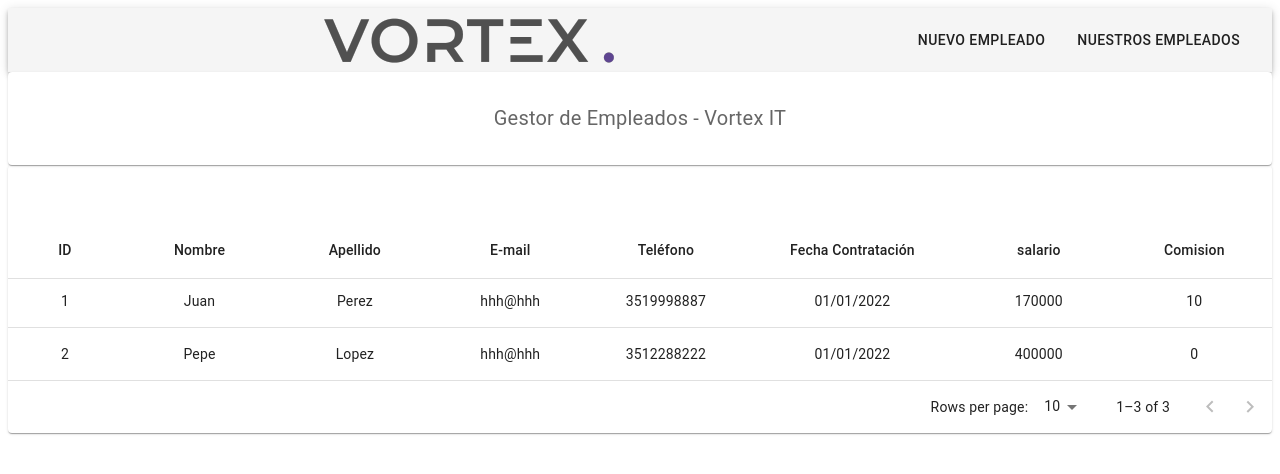
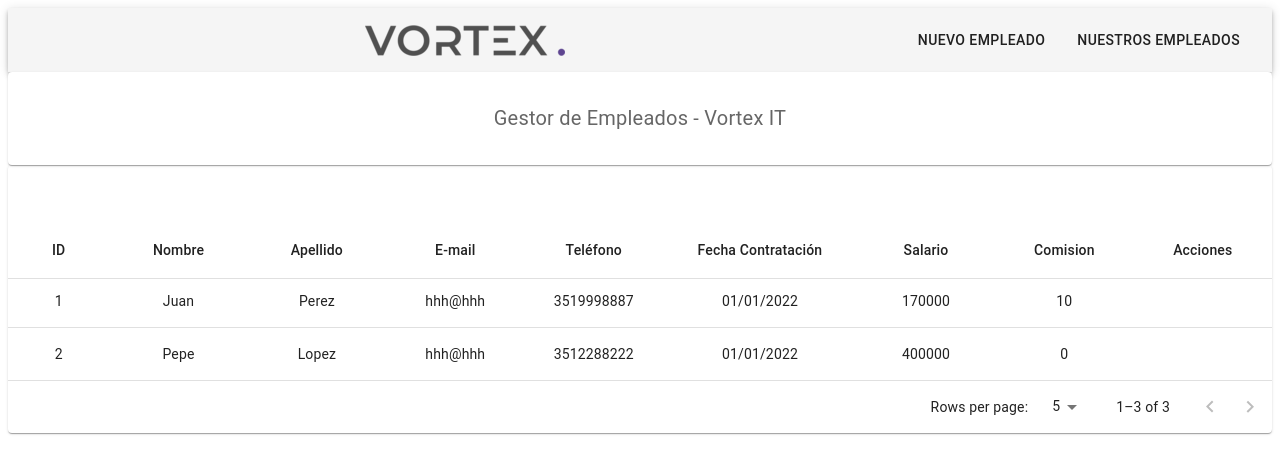
Before and after one commit to julipoltenguerci/ABM-empleados, a React (Create React App) app in the folder abm/: page /employees in a window 1280 px wide. Shown: the top 474 px of the page. Built offline with nearby package versions, Linux system fonts and the light colour scheme.

Commit message:
Se elimina file ActionsType.js y Footer.js
Se elimina file ActionsType.js y se agregan los tipos de acciones al file employeeActions.js.

```diff
--- a/abm/package.json
+++ b/abm/package.json
@@ -5,6 +5,7 @@
   "dependencies": {
     "@emotion/react": "^11.10.5",
     "@emotion/styled": "^11.10.5",
+    "@mui/icons-material": "^5.11.0",
     "@mui/material": "^5.11.7",
     "@mui/x-date-pickers": "^5.0.17",
     "@testing-library/jest-dom": "^5.16.5",
@@ -17,6 +18,7 @@
     "react-router-dom": "^6.8.1",
     "react-scripts": "5.0.1",
     "redux": "^4.2.1",
+    "uuid": "^9.0.0",
     "web-vitals": "^2.1.4"
   },
   "scripts": {
--- a/abm/src/App.js
+++ b/abm/src/App.js
@@ -10,6 +10,7 @@
       <Routes>
         <Route path="/" element={<Home />} />
         <Route path="/add-employee" element={<EmployeeForm />} />
+        <Route path="/edit-employee:id" element={<EmployeeForm />} />
         <Route path="/employees" element={<EmployeeList />} />
       </Routes>
     </BrowserRouter>
--- a/abm/src/actions/EmployeeActions.js
+++ b/abm/src/actions/EmployeeActions.js
@@ -1,4 +1,6 @@
-import * as actions from "../actions/ActionsType";
+export const ADD_EMPLOYEE = "ADD_EMPLOYEE";
+export const EDIT_EMPLOYEE = "EDIT_EMPLOYEE";
+export const REMOVE_EMPLOYEE = "REMOVE_EMPLOYEE";
 /* const employees = [{
   employee_id: 1,
   first_name: "Julieta",
@@ -33,10 +35,16 @@
 // ACTIONS CREATORS --------
 
 export const addEmployee = (payload) => ({
-  type: actions.ADD_EMPLOYEE,
+  type: ADD_EMPLOYEE,
   payload,
 });
-export const removeEmployee = (payload) => ({
-  type: actions.REMOVE_EMPLOYEE,
+
+export const editEmployee = (payload) => ({
+  type: EDIT_EMPLOYEE,
   payload,
 });
+
+export const removeEmployee = (payload) => ({
+  type: REMOVE_EMPLOYEE,
+  payload,
+});
--- /dev/null
+++ b/abm/src/common/ActionsButtons.js
@@ -0,0 +1,25 @@
+import React from "react";
+import { IconButton } from "@mui/material";
+import DeleteIcon from "@mui/icons-material/Delete";
+import EditIcon from "@mui/icons-material/Edit";
+import VisibilityIcon from "@mui/icons-material/Visibility";
+
+export default function ActionesButtons() {
+  return (
+    <div>
+      <div>
+        <IconButton aria-label="delete">
+          <VisibilityIcon />
+        </IconButton>
+
+        <IconButton aria-label="delete">
+          <EditIcon />
+        </IconButton>
+
+        <IconButton aria-label="delete">
+          <DeleteIcon />
+        </IconButton>
+      </div>
+    </div>
+  );
+}
--- a/abm/src/common/Header.js
+++ b/abm/src/common/Header.js
@@ -1,14 +1,13 @@
 import { AppBar, Toolbar, IconButton, Button, Box } from "@mui/material";
 import { Stack } from "@mui/system";
 import { useNavigate } from "react-router-dom";
-import img from "../assets/static/Vortex.png";
+import img from "../assets/static/Logo_Vortex.png";
 
 const NavBar = () => {
   // HOOKS
   const navigate = useNavigate();
 
   //FUNCTIONS
-
   const handleOnClickHome = () => {
     navigate("/");
   };
@@ -26,7 +25,7 @@
       <AppBar position="static" color="default">
         <Toolbar>
           <IconButton
-            size="small"
+            size="x-small"
             edge="start"
             color="inherit"
             aria-label="logo"
--- a/abm/src/screens/EmployeeList.js
+++ b/abm/src/screens/EmployeeList.js
@@ -11,6 +11,7 @@
 import TableHead from "@mui/material/TableHead";
 import TablePagination from "@mui/material/TablePagination";
 import TableRow from "@mui/material/TableRow";
+import ActionesButtons from "../common/ActionsButtons";
 
 const columns = [
   { id: "id", label: "ID", minWidth: 50, align: "center" },
@@ -29,26 +30,32 @@
     align: "center",
   },
   {
-    id: "phomeNumber",
+    id: "phoneNumber",
     label: "Teléfono",
     minWidth: 80,
     align: "center",
   },
   {
-    id: "salario",
+    id: "fechaContratacion",
     label: "Fecha Contratación",
     minWidth: 80,
     align: "center",
   },
   {
-    id: "fechaContratacion",
-    label: "salario",
+    id: "salario",
+    label: "Salario",
     minWidth: 80,
     align: "center",
   },
   {
     id: "comision",
     label: "Comision",
+    minWidth: 80,
+    align: "center",
+  },
+  {
+    id: "actions",
+    label: "Acciones",
     minWidth: 80,
     align: "center",
   },
@@ -59,9 +66,9 @@
   name,
   lastname,
   email,
-  phomeNumber,
+  phoneNumber,
+  fechaContratacion,
   salario,
-  fechaContratacion,
   comision
 ) {
   return {
@@ -69,16 +76,25 @@
     name,
     lastname,
     email,
-    phomeNumber,
+    phoneNumber,
+    fechaContratacion,
     salario,
-    fechaContratacion,
     comision,
   };
 }
 
 const rows = [
   //primera row no se visualiza, corregir
-  createData(0, "Juan", "Perez", "hhh@hhh", "3519998887", "01/01/2022", 2000),
+  createData(
+    0,
+    "Juan",
+    "Perez",
+    "hhh@hhh",
+    "3519998887",
+    "01/01/2022",
+    2000,
+    20
+  ),
   createData(
     1,
     "Juan",
@@ -112,7 +128,7 @@
 
 export default function EmployeeList() {
   const [page, setPage] = useState(0);
-  const [rowsPerPage, setRowsPerPage] = useState(10);
+  const [rowsPerPage, setRowsPerPage] = useState(5);
 
   const handleChangePage = (event, newPage) => {
     setPage(newPage);
@@ -173,7 +189,7 @@
           </Table>
         </TableContainer>
         <TablePagination
-          rowsPerPageOptions={[10, 25, 100]}
+          rowsPerPageOptions={[5, 25, 50, 100]}
           component="div"
           count={rows.length}
           rowsPerPage={rowsPerPage}
--- a/abm/src/screens/Home.js
+++ b/abm/src/screens/Home.js
@@ -9,6 +9,7 @@
     navigate("/add-employee");
   };
   return (
+    <>
       <div>
         <Button
           variant="outlined"
@@ -18,6 +19,7 @@
           Agregar nuevo empleado
         </Button>
       </div>
+    </>
   );
 };
 //<button onClick={handleOnClick}>Agregar nuevo empleado</button>
```
Also changed, not shown: abm/src/assets/static/Logo_Vortex.png (added), abm/src/common/Footer.js (deleted), 1 other file (tests, documents, lock files or other folders). Lines whose indentation alone changed are shown as unchanged.
